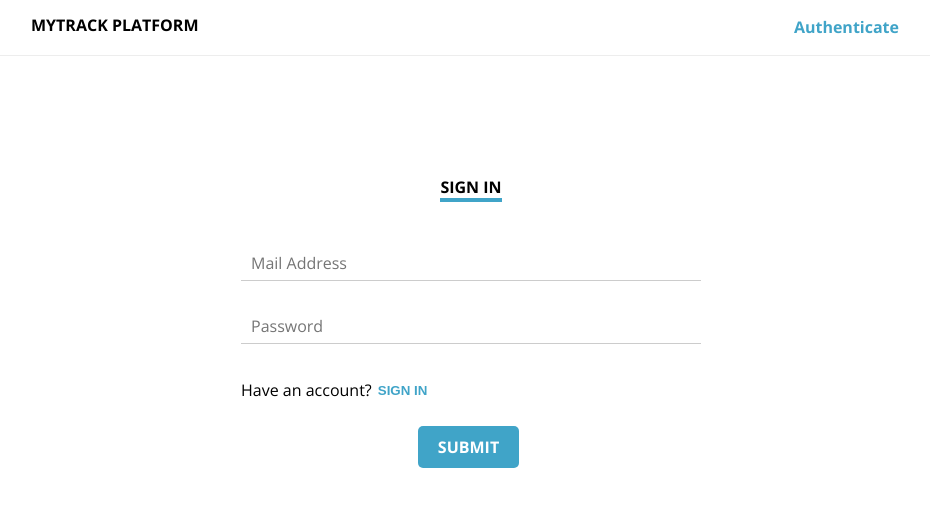
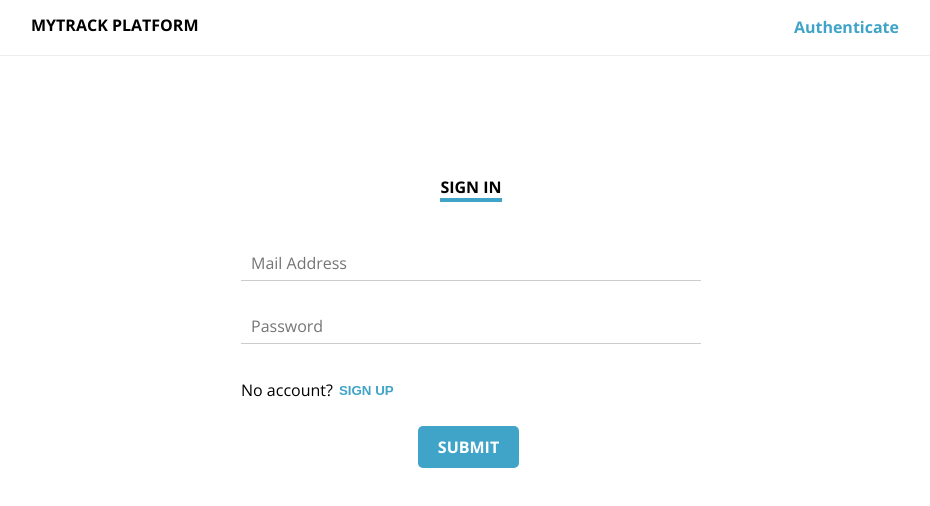
Before and after one commit to meyerju/addiction_thesis, a React app: page /auth in a window 1280 px wide. Shown: the top 506 px of the page, without its empty margins (169-1099 px from the left). Built offline with nearby package versions, Linux system fonts and the light colour scheme.

Commit message:
repair authentication displayed text

```diff
--- a/src/containers/Auth/Auth.js
+++ b/src/containers/Auth/Auth.js
@@ -43,7 +43,7 @@ class Auth extends Component {
                 touched: false
             }
         },
-        isSignup: true
+        isSignup: false
     }
 
     componentDidMount() {
@@ -115,7 +115,7 @@ class Auth extends Component {
         return (
             <Layout>
                 <div className={classes.Auth}>
-                   <Titlebanner title={this.state.isSignup ? 'SIGN IN' : 'SIGN UP'}/>
+                   <Titlebanner title={this.state.isSignup ? 'SIGN UP' : 'SIGN IN'}/>
                     {authRedirect}
                     {errorMessage}
                     <form onSubmit={this.submitHandler}>
--- a/src/hoc/Layout/Layout.css
+++ b/src/hoc/Layout/Layout.css
@@ -1,3 +1,4 @@
 .Content {
     margin-top: 72px;
+    padding: 0 15%;
 }
```
